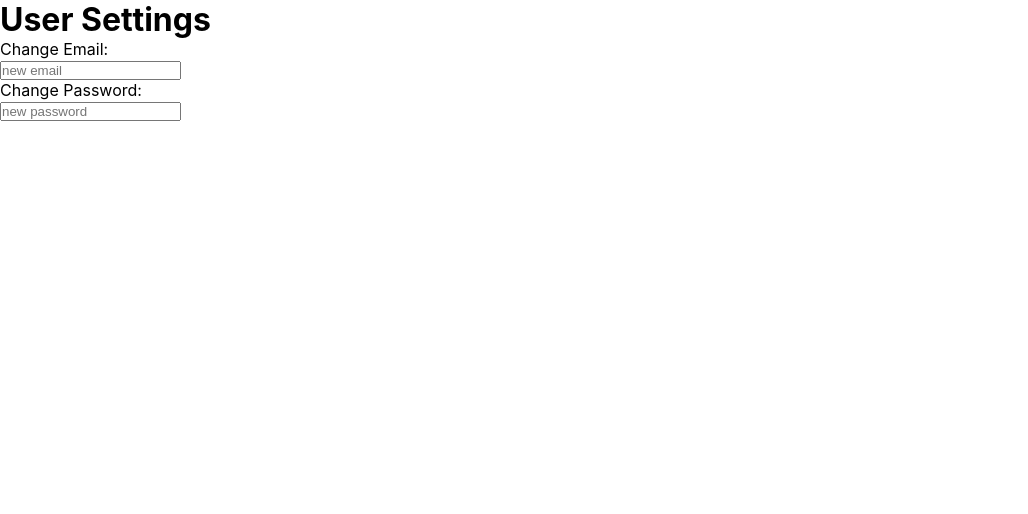
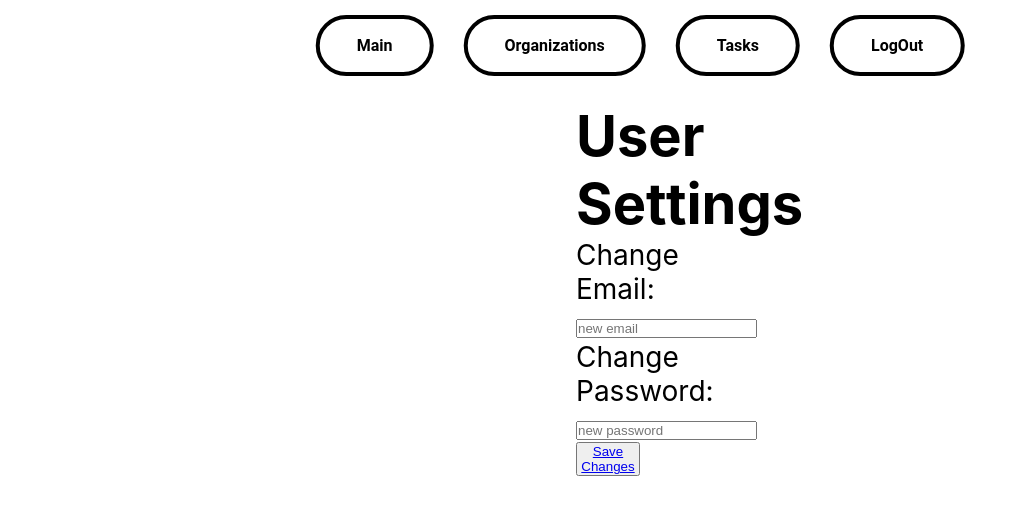
Before and after one commit to adammet/LogBook, a React (Create React App) app in the folder react-app/: page /#/settings in a window 1280 px wide. Shown: the top 514 px of the page, without its empty margins (0-1028 px from the left). Built offline with nearby package versions, Linux system fonts and the light colour scheme.

Commit message:
tasks page

```diff
--- a/react-app/src/App.css
+++ b/react-app/src/App.css
@@ -145,14 +145,15 @@
     height: 300px;
     position: absolute;
     left: 50%;
-    top: 50%;
+    top: 15%;
     margin-left: -150px;
-    margin-top: -150px;
+
 }
 
 .headerfont{
     font-size: 35px;
     font-family: 'Roboto', sans-serif;
+    margin-top: 10%;
 }
 
 .row img
@@ -244,7 +245,7 @@
 
 .main-task li
 {
-  font-size: 20px;
+  font-size: 16px;
 }
 .main-task p
 {
@@ -269,3 +270,11 @@
   margin-bottom: 10%;
   top: 1%;
 }
+
+.edit-info
+{
+  padding-left: 45%;
+  padding-right: 50%;
+  padding-top: 8%;
+  font-size: 28px;
+}
--- a/react-app/src/components/main.js
+++ b/react-app/src/components/main.js
@@ -13,7 +13,7 @@ const Main = () => (
 				<Route exact path="/" component={HomePage} />
 				<Route exact path="/main" component={MainPage} />
 				<Route exact path="/organizations/:id" render={props => <OrganizationsPage {...props} />} />
-				<Route exact path="/tasks" component={TasksPage} />
+				<Route exact path="/tasks/:id" render={props => <TasksPage {...props} />} />
 				<Route exact path="/settings" component={SettingsPage} />
 			</Switch>
 	</HashRouter>
--- a/react-app/src/components/mainpage.js
+++ b/react-app/src/components/mainpage.js
@@ -44,7 +44,7 @@ class MainPage extends Component {
       <ul className="home-main-nav">
             <div className="home-vertical">
                 <li><Link to="/organizations/main" > Organizations</Link></li>
-                <li><Link to="/tasks"> Tasks </Link></li>
+                <li><Link to="/tasks/main"> Tasks </Link></li>
                 <li><Link to="/settings"> Settings </Link></li>
                 <li><Link to="/"> LogOut </Link></li>
               </div>
@@ -85,23 +85,27 @@ class MainPage extends Component {
             <ul>
             <div className="main-task">
               <li>Verify project budget</li>
+              <h3>Google</h3>
               <p>- due January 28th, 2019</p>
               <p1><Link to="tasks/1">view</Link></p1>
              </div>
              <div className="main-task">
               <li>Finish part 3 of A4</li>
+              <h3>UBC 2019 W1 CPSC 320</h3>
               <p>- due January 29th, 2019</p>
-              <p1><Link to="tasks/1">view</Link></p1>
+              <p1><Link to="tasks/2">view</Link></p1>
               </div>
               <div className="main-task">
               <li>  Install Tivoli Business Systems Manager and appropriate patches on test or QA servers.</li>
+              <h3>Microsoft</h3>
               <p>- due February 13th, 2019</p>
-              <p1><Link to="tasks/1">view</Link></p1>
+              <p1><Link to="tasks/3">view</Link></p1>
               </div>
               <div className="main-task">
               <li>Verify connectivity from production servers to the production LPAR, Tivoli Enterprise Console server, and console machines.</li>
+              <h3>Microsoft</h3>
               <p>- due February 15th, 2019</p>
-              <p1><Link to="tasks/1">view</Link></p1>
+              <p1><Link to="tasks/4">view</Link></p1>
               </div>
             </ul>
 
--- a/react-app/src/components/organizationspage.js
+++ b/react-app/src/components/organizationspage.js
@@ -27,7 +27,7 @@ class OrganizationsPage extends Component {
                 <ul className="home-main-nav">
             <div className="home-vertical">
                 <li><Link to="/organizations/main" > Organizations</Link></li>
-                <li><Link to="/tasks"> Tasks </Link></li>
+                <li><Link to="/tasks/main"> Tasks </Link></li>
                 <li><Link to="/settings"> Settings </Link></li>
                 <li><Link to="/"> LogOut </Link></li>
               </div>
@@ -44,7 +44,7 @@ class OrganizationsPage extends Component {
                 <ul className="home-main-nav">
             <div className="home-vertical">
                 <li><Link to="/organizations/main" > Organizations</Link></li>
-                <li><Link to="/tasks"> Tasks </Link></li>
+                <li><Link to="/tasks/main"> Tasks </Link></li>
                 <li><Link to="/settings"> Settings </Link></li>
                 <li><Link to="/"> LogOut </Link></li>
               </div>
@@ -62,7 +62,7 @@ class OrganizationsPage extends Component {
             <ul className="home-main-nav">
             <div className="home-vertical">
                 <li><Link to="/main" > Main</Link></li>
-                <li><Link to="/tasks"> Tasks </Link></li>
+                <li><Link to="/tasks/main"> Tasks </Link></li>
                 <li><Link to="/settings"> Settings </Link></li>
                 <li><Link to="/"> LogOut </Link></li>
               </div>
--- a/react-app/src/components/settingspage.js
+++ b/react-app/src/components/settingspage.js
@@ -7,11 +7,22 @@ class SettingsPage extends Component {
 
         return(
             <header>
+            <ul className="home-main-nav">
+            <div className="home-vertical">
+                <li><Link to="/main" > Main</Link></li>
+                <li><Link to="/organizations/main"> Organizations </Link></li>
+                <li><Link to="/tasks/main"> Tasks </Link></li>
+                <li><Link to="/"> LogOut </Link></li>
+              </div>
+          </ul>
+          <div className="edit-info">
             <h1> User Settings </h1>
                 <p>Change Email: </p>
                 <input type="text" placeholder="new email"/>
                 <p>Change Password: </p>
             <input type="text" placeholder="new password"/>
+            <button><Link to="/main" > Save Changes</Link></button>
+            </div>
             </header>
         )
     }
--- a/react-app/src/components/taskspage.js
+++ b/react-app/src/components/taskspage.js
@@ -1,6 +1,7 @@
 import React, { Component } from 'react';
+import { Link } from 'react-router-dom';
 
-var tasks_array = ['Task 1: 25 Points', 'Task 2: 12 Points', "Task 3: 95 Points", "Task 4: 11 Points" , "Task 5: 34 Points"];
+var tasks_array = ['Google: Verify project budget, 25 Points', 'UBC 2019 W1 CPSC 320: Finish part 3 of A4, 12 Points', "Microsoft: Install Tivoli Business Systems Manager ..., 95 Points", "Microsoft: Verify connectivity from production servers to ..., 11 Points" ];
 var num_of_tasks = tasks_array.length;
 
 function generatebuttons() {
@@ -19,13 +20,90 @@ function generatenextbutton(counter){
 
 class TasksPage extends Component {
     render() {
+        if (this.props.match.params.id == "1"){
+            return(
+                <header>
+                <ul className="home-main-nav">
+            <div className="home-vertical">
+                <li><Link to="/organizations/main" > Organizations</Link></li>
+                <li><Link to="/tasks/main"> Tasks </Link></li>
+                <li><Link to="/settings"> Settings </Link></li>
+                <li><Link to="/"> LogOut </Link></li>
+              </div>
+          </ul>
+                <h1> Task 1 </h1>
+                </header>
+                )
+        }
 
-        return(
+        if (this.props.match.params.id == "2"){
+            return(
+                <header>
+                <ul className="home-main-nav">
+            <div className="home-vertical">
+                <li><Link to="/organizations/main" > Organizations</Link></li>
+                <li><Link to="/tasks/main"> Tasks </Link></li>
+                <li><Link to="/settings"> Settings </Link></li>
+                <li><Link to="/"> LogOut </Link></li>
+              </div>
+          </ul>
+                <h1> Task 2 </h1>
+                </header>
+                )
+        }
+
+        if (this.props.match.params.id == "3"){
+            return(
+                <header>
+                <ul className="home-main-nav">
+            <div className="home-vertical">
+                <li><Link to="/organizations/main" > Organizations</Link></li>
+                <li><Link to="/tasks/main"> Tasks </Link></li>
+                <li><Link to="/settings"> Settings </Link></li>
+                <li><Link to="/"> LogOut </Link></li>
+              </div>
+          </ul>
+                <h1> Task 3 </h1>
+                </header>
+                )
+        }
+
+        if (this.props.match.params.id == "4"){
+            return(
+                <header>
+                <ul className="home-main-nav">
+            <div className="home-vertical">
+                <li><Link to="/organizations/main" > Organizations</Link></li>
+                <li><Link to="/tasks/main"> Tasks </Link></li>
+                <li><Link to="/settings"> Settings </Link></li>
+                <li><Link to="/"> LogOut </Link></li>
+              </div>
+          </ul>
+                <h1> Task 3 </h1>
+                </header>
+                )
+        }
+
+        if (this.props.match.params.id == "main"){
+            return(
             <header>
+            <ul className="home-main-nav">
+            <div className="home-vertical">
+                <li><Link to="/main" > Main</Link></li>
+                <li><Link to="/organizations/main"> Organizations </Link></li>
+                <li><Link to="/settings"> Settings </Link></li>
+                <li><Link to="/"> LogOut </Link></li>
+              </div>
+          </ul>
                     <h1 className = {'headerfont'}> Your Upcoming Tasks </h1>
                     {generatebuttons()}
             </header>
         )
+        }
+
+
+
+
     }
 }
 
```
